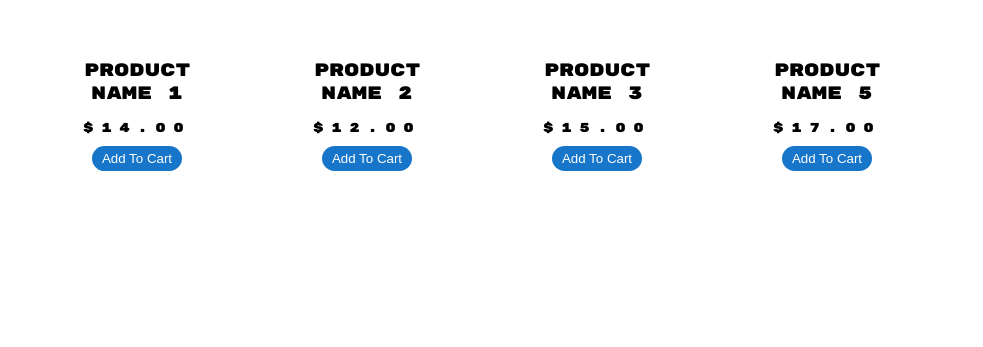
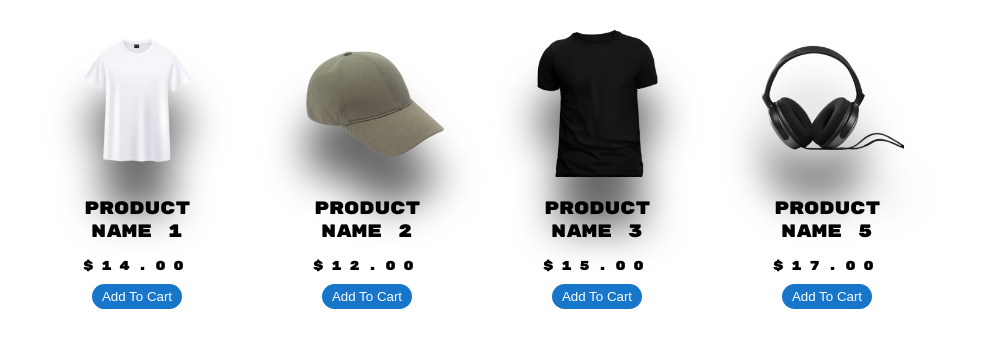
Before and after one commit to 1991653/add-to-cart, a plain HTML site: page index.html in a window 1280 px wide. Shown: the part 81-428 px from the top of the page, without its empty margins (158-1141 px from the left). Drawn offline with Linux system fonts and the light colour scheme; a script that the page names is missing.

Commit message:
Update index.html

```diff
--- a/index.html
+++ b/index.html
@@ -20,7 +20,7 @@
         </header>
         <div class="listProduct">
             <div class="item">
-                <img src="image/1.png" alt="">
+                <img src="1.png" alt="">
                 <h2>PRODUCT NAME 1</h2>
                 <div class="price">$14.00</div>
                 <button class="addCart">
@@ -28,7 +28,7 @@
                 </button>
             </div>
             <div class="item">
-                <img src="image/2.png" alt="">
+                <img src="2.png" alt="">
                 <h2>PRODUCT NAME 2</h2>
                 <div class="price">$12.00</div>
                 <button class="addCart">
@@ -36,7 +36,7 @@
                 </button>
             </div>
             <div class="item">
-                <img src="image/3.png" alt="">
+                <img src="3.png" alt="">
                 <h2>PRODUCT NAME 3</h2>
                 <div class="price">$15.00</div>
                 <button class="addCart">
@@ -44,7 +44,7 @@
                 </button>
             </div>
             <div class="item">
-                <img src="image/5.png" alt="">
+                <img src="5.png" alt="">
                 <h2>PRODUCT NAME 5</h2>
                 <div class="price">$17.00</div>
                 <button class="addCart">
```
